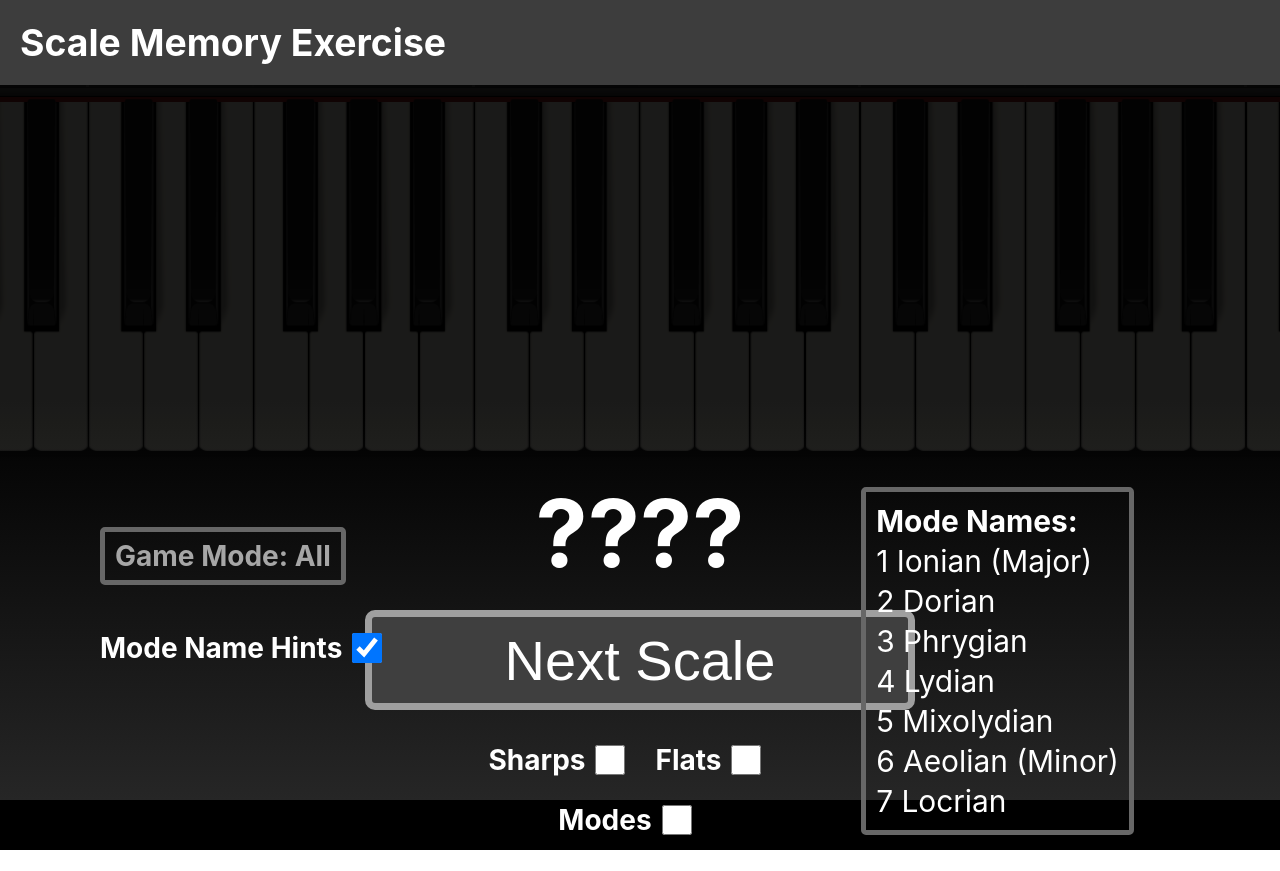
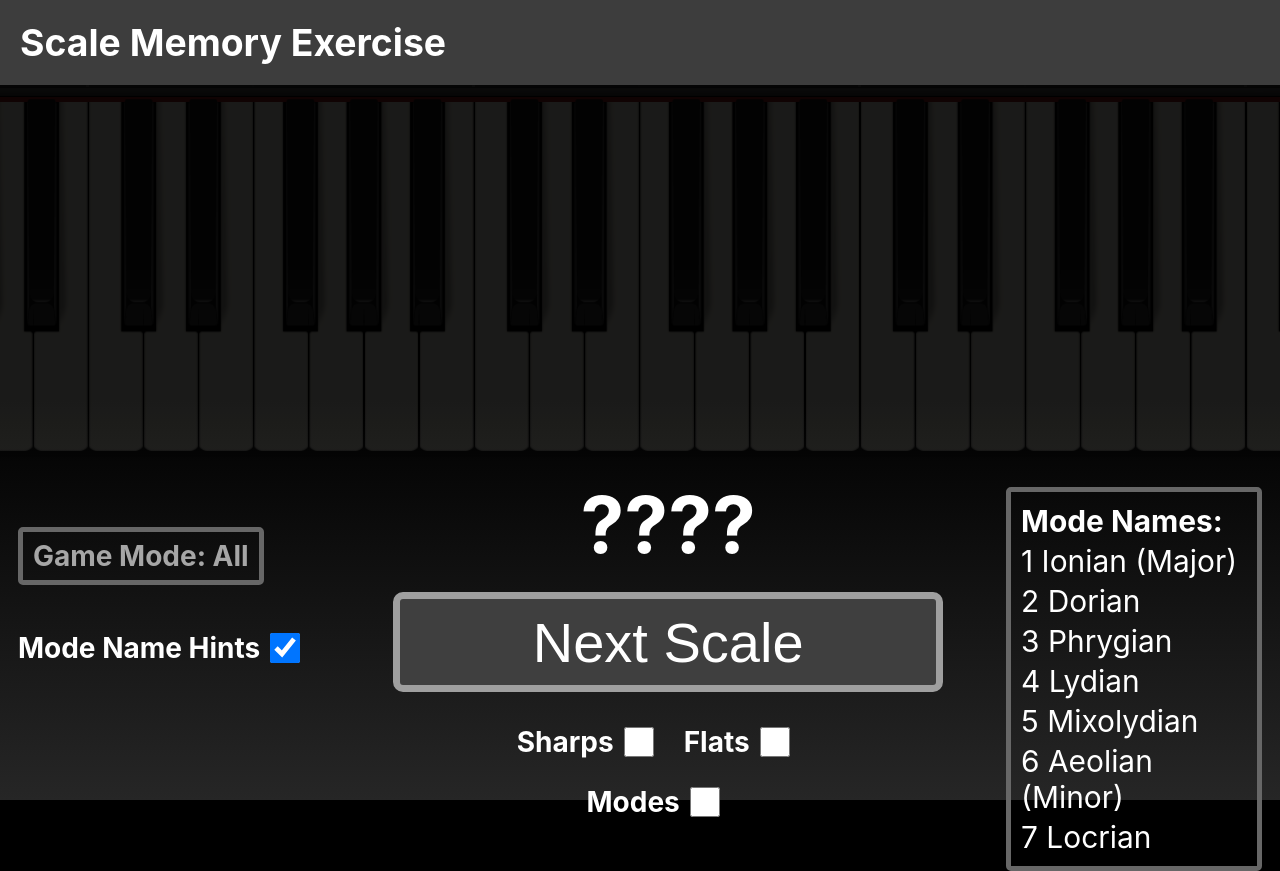
Before and after one commit to stuckinab0x/Keyboard-Tools, a React (Create React App) app: page / in a window 1280 px wide. Before the commit the page ends 850 px from the top, so only its background shows below. Built offline with nearby package versions, Linux system fonts and the light colour scheme.

Commit message:
optimize mode definitions

```diff
--- a/src/components/App.tsx
+++ b/src/components/App.tsx
@@ -21,6 +21,8 @@ const GlobalStyle = createGlobalStyle`
   body {
     background: linear-gradient(rgb(0, 0, 0) 50%, rgb(38, 38, 38));
     background-attachment: fixed;
+    display: flex;
+    flex-direction: column;
     height: 100%;
     margin: 0;
     -webkit-font-smoothing: antialiased;
@@ -73,7 +75,10 @@ const App: FC = () => {
         const partial = Array.from(chosenMode.notes).slice(chosenStart, chosenStart + 7);
         selected = Object.create(chosenMode);
         selected.notes = partial;
-        selected.name = selected.modeDefinition[chosenStart];
+        const modes = ['Ionian (Major)', 'Dorian', 'Phrygian', 'Lydian', 'Mixolydian', 'Aeolian (Minor)', 'Locrian'];
+        let mode = chosenStart - selected.modeRotate;
+        if (Math.sign(mode) === -1) mode += 7;
+        selected.name = `${ selected.modeDefinition[chosenStart] } ${ modes[mode] }`;
       }
       if (gameRules.mode === 'all') selected = fullScales[Math.floor(Math.random() * fullScales.length)];
     } while (selected?.name === currentKey.name);
--- /dev/null
+++ b/src/components/CurrentInfoContainer.tsx
@@ -0,0 +1,51 @@
+import React, { FC } from 'react';
+import styled from 'styled-components';
+
+const CurrentInfoContainerMain = styled.div`
+  display: flex;
+  flex-direction: column;
+  margin-top: 40px;
+
+  > h2 {
+    color: rgb(166, 166, 166);
+    border: rgb(103, 103, 103) solid 5px;
+    border-radius: 5px;
+    margin-top: 30px;
+    padding: 7px 10px;
+    width: max-content;
+  }
+
+  > div {
+    display: flex;
+
+    > h2 {
+      color: white;
+    }
+  }
+`;
+
+const OptionCheck = styled.input`
+  height: 30px;
+  width: 30px;
+  margin: 10px 30px 10px 10px;
+  align-self: center;
+`;
+
+interface CurrentInfoContainerProps {
+  currentMode: string;
+  showModeHelp: boolean;
+  setShowModeHelp: (show: boolean) => void;
+}
+
+const CurrentInfoContainer: FC<CurrentInfoContainerProps> = ({ currentMode, showModeHelp, setShowModeHelp }) => (
+    <CurrentInfoContainerMain>
+      <h2>{ `Game Mode: ${ currentMode.charAt(0).toUpperCase() }${ currentMode.slice(1) }` }</h2>
+        <div>
+          <h2>Mode Name Hints</h2>
+          <OptionCheck checked={ showModeHelp } name='showmodes' type='checkbox' onChange={ () => setShowModeHelp(!showModeHelp) }/>
+        </div>
+
+    </CurrentInfoContainerMain>
+);
+
+export default CurrentInfoContainer;
--- a/src/components/Key.tsx
+++ b/src/components/Key.tsx
@@ -27,7 +27,7 @@ const blackKeyStyle = css`
 `;
 
 const KeyImage = styled.img<KeyImageProps>`
-  ${ props => props.blackKey ? blackKeyStyle : '' }
+  ${ props => props.blackKey && blackKeyStyle }
   position: absolute;
   left: ${ props => props.left }px;
   top: ${ props => props.blackKey ? '13' : '16' }px;
--- a/src/components/KeyboardOverlay.tsx
+++ b/src/components/KeyboardOverlay.tsx
@@ -14,7 +14,7 @@ interface KeyboardOverlayProps {
 
 const KeyboardOverlay: FC<KeyboardOverlayProps> = ({ currentKey, mode }) => (
   <OverlayMain>
-    { [0, 1, 2, 3, 4].map(x => <Octave octaveNumber={ x } currentKey={ currentKey } modeIsModes={ mode === 'modes' }></Octave>) }
+    { [0, 1, 2, 3, 4].map(x => <Octave key={ x } octaveNumber={ x } currentKey={ currentKey } modeIsModes={ mode === 'modes' }></Octave>) }
   </OverlayMain>
 );
 
--- a/src/components/LowerContainer.tsx
+++ b/src/components/LowerContainer.tsx
@@ -1,44 +1,18 @@
 import { FC, useState } from 'react';
 import styled from 'styled-components';
 import LowerContainerCenter from './LowerContainerCenter';
+import CurrentInfoContainer from './CurrentInfoContainer';
+import ModesDisplay from './ModesDisplay';
 
 const LowerContainerMain = styled.div`
   position: relative;
   display: flex;
-  justify-content: center;
-  width: 100%;
+  align-content: center;
+  justify-content: space-evenly;
 `;
 
-const CurrentInfoContainer = styled.div`
-  position: absolute;
-  top: 40px;
-  left: 100px;
-  display: flex;
-  flex-direction: column;
-
-  > h2 {
-    color: rgb(166, 166, 166);
-    border: rgb(103, 103, 103) solid 5px;
-    border-radius: 5px;
-    margin-top: 30px;
-    padding: 7px 10px;
-    width: max-content;
-  }
-
-  > div {
-    display: flex;
-
-    > h2 {
-      color: white;
-    }
-  }
-`;
-
-const OptionCheck = styled.input`
-  height: 30px;
-  width: 30px;
-  margin: 10px 30px 10px 10px;
-  align-self: center;
+const ModesContainer = styled.div`
+  width: 20vw
 `;
 
 interface LowerContainerProps {
@@ -55,13 +29,7 @@ const LowerContainer: FC<LowerContainerProps> = ({ setMode, generateKey, resetGa
 
   return (
     <LowerContainerMain>
-      <CurrentInfoContainer>
-        <h2>{ `Game Mode: ${ currentMode.charAt(0).toUpperCase() }${ currentMode.slice(1) }` }</h2>
-        <div>
-          <h2>Mode Name Hints</h2>
-          <OptionCheck checked={ showModeHelp } name='showmodes' type='checkbox' onChange={ () => setShowModeHelp(!showModeHelp) }/>
-        </div>
-      </CurrentInfoContainer>
+      <CurrentInfoContainer currentMode={ currentMode } showModeHelp={ showModeHelp } setShowModeHelp={ setShowModeHelp } />
       <LowerContainerCenter
         resetGame={ resetGame }
         setMode={ setMode }
@@ -70,6 +38,9 @@ const LowerContainer: FC<LowerContainerProps> = ({ setMode, generateKey, resetGa
         guessing={ guessing }
         showModeHelp={ showModeHelp }
       />
+      <ModesContainer>
+        { showModeHelp && <ModesDisplay /> }
+      </ModesContainer>
     </LowerContainerMain>
   );
 };
--- a/src/components/LowerContainerCenter.tsx
+++ b/src/components/LowerContainerCenter.tsx
@@ -1,15 +1,15 @@
 import { FC, useState, useCallback } from 'react';
 import styled from 'styled-components';
-import ModesDisplay from './ModesDisplay';
 
 const LowerContainerCenterMain = styled.div`
   display: flex;
   flex-direction: column;
   justify-self: center;
   align-items: center;
+  min-width: 50vw;
 
   > h1 {
-    font-size: 5rem;
+    font-size: 4.2rem;
     margin: 20px 20px;
     color: white;
   }
@@ -58,7 +58,7 @@ interface LowerContainerCenterProps {
   showModeHelp: boolean
 }
 
-const LowerContainerCenter: FC<LowerContainerCenterProps> = ({ resetGame, setMode, generateKey, scaleDisplay, guessing, showModeHelp }) => {
+const LowerContainerCenter: FC<LowerContainerCenterProps> = ({ resetGame, setMode, generateKey, scaleDisplay, guessing }) => {
   const [sharpsChecked, setSharpsChecked] = useState(false);
   const [flatsChecked, setFlatsChecked] = useState(false);
   const [modesChecked, setModesChecked] = useState(false);
@@ -86,7 +86,6 @@ const LowerContainerCenter: FC<LowerContainerCenterProps> = ({ resetGame, setMod
   return (
     <LowerContainerCenterMain>
       <h1>{ scaleDisplay }</h1>
-      { showModeHelp ? <ModesDisplay /> : null }
       <NextButton onClick={ () => generateKey() }>{ guessing ? 'Show Answer' : 'Next Scale' }</NextButton>
       <OptionsContainer>
         <h2>Sharps</h2>
--- a/src/components/ModesDisplay.tsx
+++ b/src/components/ModesDisplay.tsx
@@ -10,7 +10,6 @@ const ModesDisplayMain = styled.div`
   right: 146px;
   color: white;
   font-size: 2rem;
-  position: absolute;
 
   > p {
     font-size: 1.6rem;
--- a/src/data/scaleDefinitions.ts
+++ b/src/data/scaleDefinitions.ts
@@ -1,79 +1,4 @@
 import Scale from '../models/scale';
-
-export const modeScales: Scale[] = [
-  {
-    name: 'C Major',
-    notes: ['C1', 'D1', 'E1', 'F1', 'G1', 'A1', 'B1', 'C2', 'D2', 'E2', 'F2', 'G2', 'A2', 'B2', 'C2', 'B2'],
-    special: [],
-    modeDefinition: ['C Ionian (Major)', 'D Dorian', 'E Phrygian', 'F Lydian', 'G Mixolydian', 'A Aeolian (Minor)', 'B Locrian'],
-  },
-  {
-    name: 'Db Major',
-    notes: ['C1', 'Csharp1', 'Dsharp1', 'F1', 'Fsharp1', 'Gsharp1', 'Asharp1', 'C2', 'Csharp2', 'Dsharp2', 'F2', 'Fsharp2', 'Gsharp2', 'Asharp2'],
-    special: ['flat'],
-    modeDefinition: ['C Locrian', 'Db Ionian (Major)', 'Eb Dorian', 'F Phrygian', 'Gb Lydian', 'Ab Mixolydian', 'Bb Aeolian (Minor)'],
-  },
-  {
-    name: 'D Major',
-    notes: ['Csharp1', 'D1', 'E1', 'Fsharp1', 'G1', 'A1', 'B1', 'Csharp2', 'D2', 'E2', 'Fsharp2', 'G2', 'A2', 'B2'],
-    special: ['sharp'],
-    modeDefinition: ['C# Locrian', 'D Ionian (Major)', 'E Dorian', 'F# Phrygian', 'G Lydian', 'A Mixolydian', 'B Aeolian (Minor)'],
-  },
-  {
-    name: 'Eb Major',
-    notes: ['C1', 'D1', 'Dsharp1', 'F1', 'G1', 'Gsharp1', 'Asharp1', 'C2', 'D2', 'Dsharp2', 'F2', 'G2', 'Gsharp2', 'Asharp2'],
-    special: ['flat'],
-    modeDefinition: ['C Aeolian (Minor)', 'D Locrian', 'Eb Ionian (Major)', 'F Dorian', 'G Phrygian', 'Ab Lydian', 'Bb Mixolydian'],
-  },
-  {
-    name: 'E Major',
-    notes: ['Csharp1', 'Dsharp1', 'E1', 'Fsharp1', 'Gsharp1', 'A1', 'B1', 'Csharp2', 'Dsharp2', 'E2', 'Fsharp2', 'Gsharp2', 'A2', 'B2'],
-    special: ['sharp'],
-    modeDefinition: ['C# Aeolian (Minor)', 'D# Locrian', 'E Ionian (Major)', 'F# Dorian', 'G# Phrygian', 'A Lydian', 'B Mixolydian'],
-  },
-  {
-    name: 'F Major',
-    notes: ['C1', 'D1', 'E1', 'F1', 'G1', 'A1', 'Asharp1', 'C2', 'D2', 'E2', 'F2', 'G2', 'A2', 'Asharp2'],
-    special: ['flat'],
-    modeDefinition: ['C Mixolydian', 'D Aeolian (Minor)', 'E Locrian', 'F Ionian (Major)', 'G Dorian', 'A Phrygian', 'Bb Lydian'],
-  },
-  {
-    name: 'F# Major/Gb Major',
-    notes: ['Csharp1', 'Dsharp1', 'F1', 'Fsharp1', 'Gsharp1', 'Asharp1', 'B1', 'Csharp2', 'Dsharp2', 'F2', 'Fsharp2', 'Gsharp2', 'Asharp2', 'B2'],
-    special: ['sharp', 'flat'],
-    modeDefinition: ['C#/Db Mixolydian', 'Eb Aeolian (Minor)', 'F Locrian', 'F#/Gb Ionian (Major)', 'G#/Ab Dorian', 'A#/Bb Phrygian', 'B Lydian'],
-  },
-  {
-    name: 'G Major',
-    notes: ['C1', 'D1', 'E1', 'Fsharp1', 'G1', 'A1', 'B1', 'C2', 'D2', 'E2', 'Fsharp2', 'G2', 'A2', 'B2'],
-    special: ['sharp'],
-    modeDefinition: ['C Lydian', 'D Mixolydian', 'E Aeolian (Minor)', 'F# Locrian', 'G Ionian (Major)', 'A Dorian', 'B Phrygian'],
-  },
-  {
-    name: 'Ab Major',
-    notes: ['C1', 'Csharp1', 'Dsharp1', 'F1', 'G1', 'Gsharp1', 'Asharp1', 'C2', 'Csharp2', 'Dsharp2', 'F2', 'G2', 'Gsharp2', 'Asharp2'],
-    special: ['flat'],
-    modeDefinition: ['C Phrygian', 'Db Lydian', 'Eb Mixolydian', 'F Aeolian (Minor)', 'G Locrian', 'Ab Ionian (Major)', 'Bb Dorian'],
-  },
-  {
-    name: 'A Major',
-    notes: ['Csharp1', 'D1', 'E1', 'Fsharp1', 'Gsharp1', 'A1', 'B1', 'Csharp2', 'D2', 'E2', 'Fsharp2', 'Gsharp2', 'A2', 'B2'],
-    special: ['sharp'],
-    modeDefinition: ['C# Phrygian', 'D Lydian', 'E Mixolydian', 'F# Aeolian (Minor)', 'G# Locrian', 'A Ionian (Major)', 'B Dorian'],
-  },
-  {
-    name: 'Bb Major',
-    notes: ['C1', 'D1', 'Dsharp1', 'F1', 'G1', 'A1', 'Asharp1', 'C2', 'D2', 'Dsharp2', 'F2', 'G2', 'A2', 'Asharp2'],
-    special: ['flat'],
-    modeDefinition: ['C Dorian', 'D Phrygian', 'Eb Lydian', 'F Mixolydian', 'G Aeolian (Minor)', 'A Locrian', 'Bb Ionian (Major)'],
-  },
-  {
-    name: 'B Major',
-    notes: ['Csharp1', 'Dsharp1', 'E1', 'Fsharp1', 'Gsharp1', 'Asharp1', 'B1', 'Csharp2', 'Dsharp2', 'E2', 'Fsharp2', 'Gsharp2', 'Asharp2', 'B2'],
-    special: ['sharp'],
-    modeDefinition: ['C# Dorian', 'D# Phrygian', 'E Lydian', 'F# Mixolydian', 'G# Aeolian (Minor)', 'A# Locrian', 'B Ionian (Major)'],
-  },
-];
 
 export const fullScales: Scale[] = [
   {
@@ -137,3 +62,90 @@ export const fullScales: Scale[] = [
     special: ['sharp'],
   },
 ];
+
+export const modeScales: Scale[] = [
+  {
+    name: 'C Major',
+    notes: ['C1', 'D1', 'E1', 'F1', 'G1', 'A1', 'B1', 'C2', 'D2', 'E2', 'F2', 'G2', 'A2', 'B2', 'C2', 'B2'],
+    special: [],
+    modeDefinition: ['C', 'D', 'E', 'F', 'G', 'A', 'B'],
+    modeRotate: 0,
+  },
+  {
+    name: 'Db Major',
+    notes: ['C1', 'Csharp1', 'Dsharp1', 'F1', 'Fsharp1', 'Gsharp1', 'Asharp1', 'C2', 'Csharp2', 'Dsharp2', 'F2', 'Fsharp2', 'Gsharp2', 'Asharp2'],
+    special: ['flat'],
+    modeDefinition: ['C', 'Db', 'Eb', 'F', 'Gb', 'Ab', 'Bb'],
+    modeRotate: 1,
+  },
+  {
+    name: 'D Major',
+    notes: ['Csharp1', 'D1', 'E1', 'Fsharp1', 'G1', 'A1', 'B1', 'Csharp2', 'D2', 'E2', 'Fsharp2', 'G2', 'A2', 'B2'],
+    special: ['sharp'],
+    modeDefinition: ['C#', 'D', 'E', 'F#', 'G', 'A', 'B'],
+    modeRotate: 1,
+  },
+  {
+    name: 'Eb Major',
+    notes: ['C1', 'D1', 'Dsharp1', 'F1', 'G1', 'Gsharp1', 'Asharp1', 'C2', 'D2', 'Dsharp2', 'F2', 'G2', 'Gsharp2', 'Asharp2'],
+    special: ['flat'],
+    modeDefinition: ['C', 'D', 'Eb', 'F', 'G', 'Ab', 'Bb'],
+    modeRotate: 2,
+  },
+  {
+    name: 'E Major',
+    notes: ['Csharp1', 'Dsharp1', 'E1', 'Fsharp1', 'Gsharp1', 'A1', 'B1', 'Csharp2', 'Dsharp2', 'E2', 'Fsharp2', 'Gsharp2', 'A2', 'B2'],
+    special: ['sharp'],
+    modeDefinition: ['C#', 'D#', 'E', 'F#', 'G#', 'A', 'B'],
+    modeRotate: 2,
+  },
+  {
+    name: 'F Major',
+    notes: ['C1', 'D1', 'E1', 'F1', 'G1', 'A1', 'Asharp1', 'C2', 'D2', 'E2', 'F2', 'G2', 'A2', 'Asharp2'],
+    special: ['flat'],
+    modeDefinition: ['C', 'D', 'E', 'F', 'G', 'A', 'Bb'],
+    modeRotate: 3,
+  },
+  {
+    name: 'F# Major/Gb Major',
+    notes: ['Csharp1', 'Dsharp1', 'F1', 'Fsharp1', 'Gsharp1', 'Asharp1', 'B1', 'Csharp2', 'Dsharp2', 'F2', 'Fsharp2', 'Gsharp2', 'Asharp2', 'B2'],
+    special: ['sharp', 'flat'],
+    modeDefinition: ['C#/Db', 'Eb', 'F', 'F#/Gb', 'G#/Ab', 'A#/Bb', 'B'],
+    modeRotate: 3,
+  },
+  {
+    name: 'G Major',
+    notes: ['C1', 'D1', 'E1', 'Fsharp1', 'G1', 'A1', 'B1', 'C2', 'D2', 'E2', 'Fsharp2', 'G2', 'A2', 'B2'],
+    special: ['sharp'],
+    modeDefinition: ['C', 'D', 'E', 'F#', 'G', 'A', 'B'],
+    modeRotate: 4,
+  },
+  {
+    name: 'Ab Major',
+    notes: ['C1', 'Csharp1', 'Dsharp1', 'F1', 'G1', 'Gsharp1', 'Asharp1', 'C2', 'Csharp2', 'Dsharp2', 'F2', 'G2', 'Gsharp2', 'Asharp2'],
+    special: ['flat'],
+    modeDefinition: ['C', 'Db', 'Eb', 'F', 'G', 'Ab', 'Bb'],
+    modeRotate: 5,
+  },
+  {
+    name: 'A Major',
+    notes: ['Csharp1', 'D1', 'E1', 'Fsharp1', 'Gsharp1', 'A1', 'B1', 'Csharp2', 'D2', 'E2', 'Fsharp2', 'Gsharp2', 'A2', 'B2'],
+    special: ['sharp'],
+    modeDefinition: ['C#', 'D', 'E', 'F#', 'G#', 'A', 'B'],
+    modeRotate: 5,
+  },
+  {
+    name: 'Bb Major',
+    notes: ['C1', 'D1', 'Dsharp1', 'F1', 'G1', 'A1', 'Asharp1', 'C2', 'D2', 'Dsharp2', 'F2', 'G2', 'A2', 'Asharp2'],
+    special: ['flat'],
+    modeDefinition: ['C', 'D', 'Eb', 'F', 'G', 'A', 'Bb'],
+    modeRotate: 6,
+  },
+  {
+    name: 'B Major',
+    notes: ['Csharp1', 'Dsharp1', 'E1', 'Fsharp1', 'Gsharp1', 'Asharp1', 'B1', 'Csharp2', 'Dsharp2', 'E2', 'Fsharp2', 'Gsharp2', 'Asharp2', 'B2'],
+    special: ['sharp'],
+    modeDefinition: ['C#', 'D#', 'E', 'F#', 'G#', 'A#', 'B'],
+    modeRotate: 6,
+  },
+];
--- a/src/models/scale.ts
+++ b/src/models/scale.ts
@@ -3,4 +3,5 @@ export default interface Scale {
   notes: string[];
   special?: string[];
   modeDefinition?: string[];
+  modeRotate?: number;
 }
```
